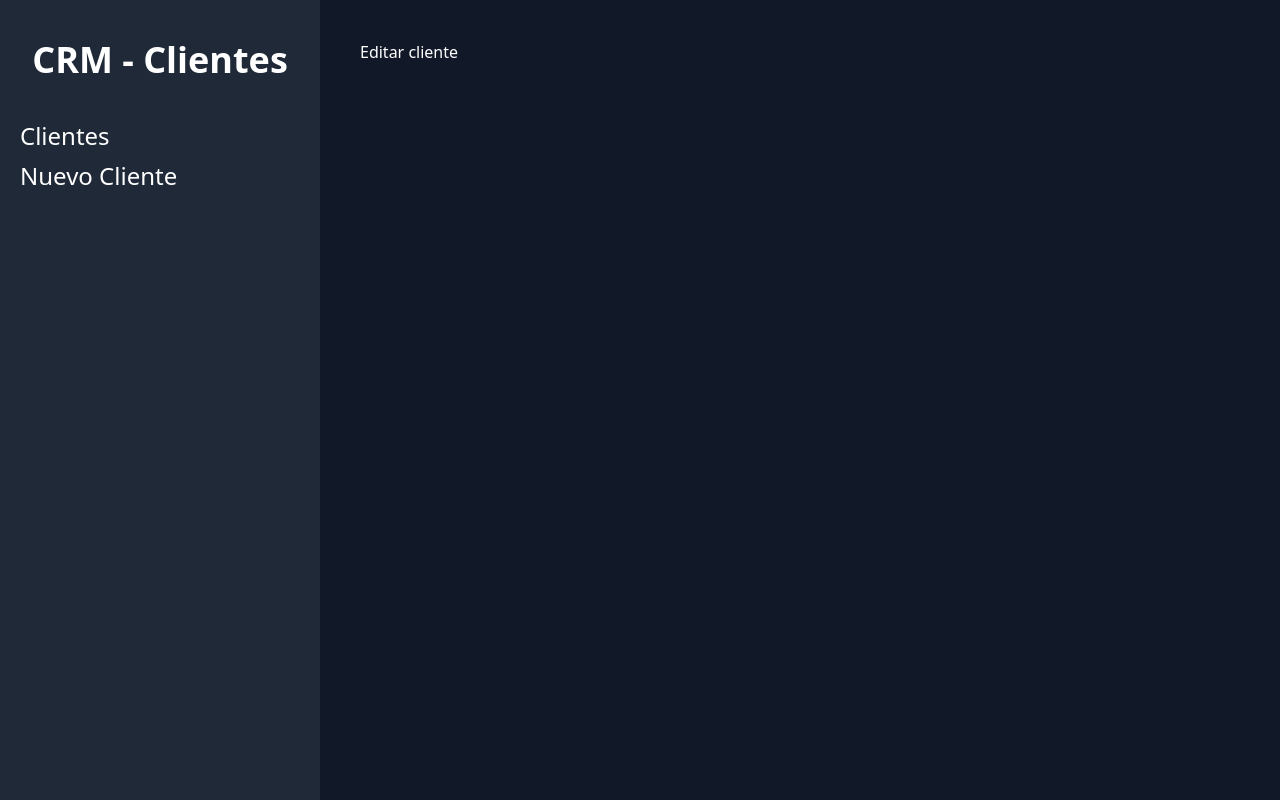
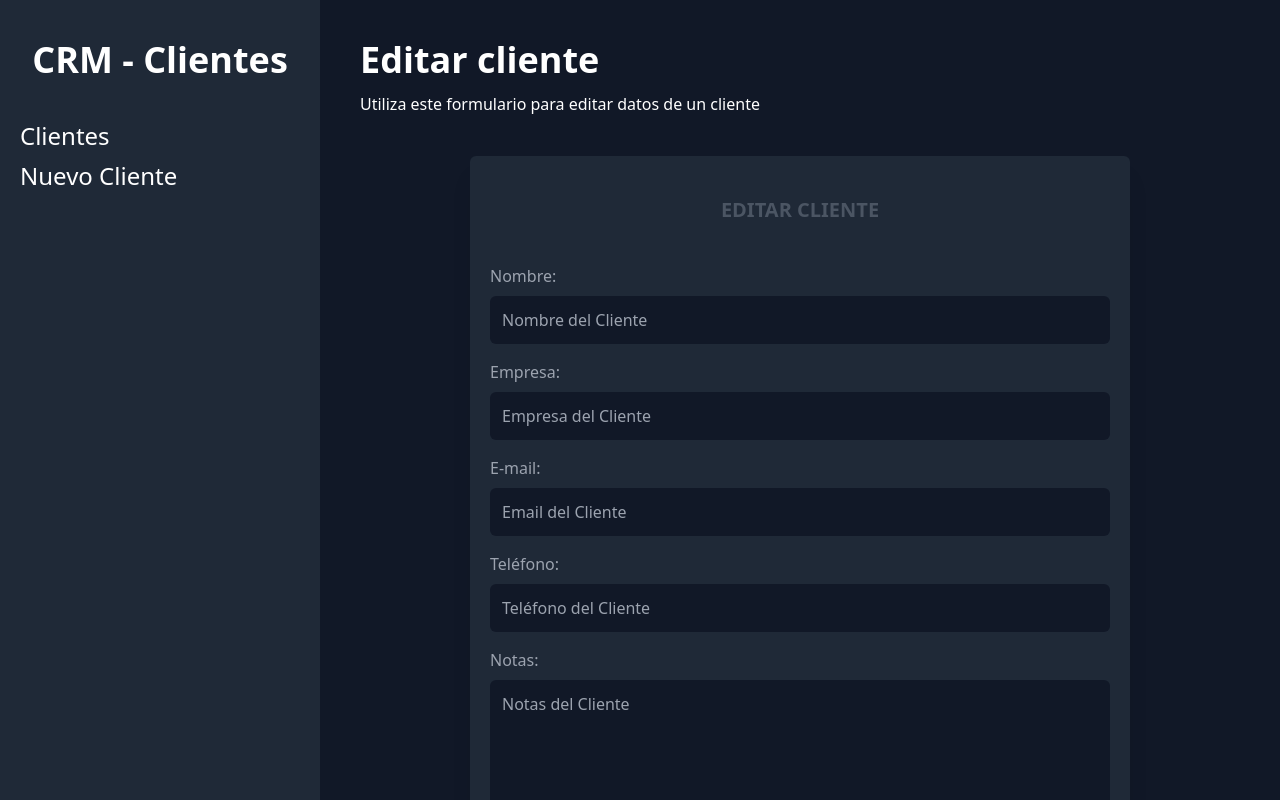
Before and after one commit to JeralPineda/react-admin-clients, a React (Vite) app: page /clientes/editar/1 in a window 1280 px wide. Built offline with nearby package versions, Linux system fonts and the light colour scheme; data requests are answered from the project's data file.

Commit message:
Primeros pasos con la edicion de clientes

```diff
--- a/src/components/Client.jsx
+++ b/src/components/Client.jsx
@@ -1,10 +1,10 @@
 import React from 'react';
-import {useNavigate} from 'react-router-dom';
+import { useNavigate } from 'react-router-dom';
 
-const Client = ({cliente}) => {
+const Client = ({ cliente }) => {
    const navigate = useNavigate();
 
-   const {nombre, empresa, email, telefono, notas, id} = cliente;
+   const { nombre, empresa, email, telefono, notas, id } = cliente;
 
    return (
       <tr className="text-center  hover:bg-gray-700">
@@ -29,7 +29,8 @@
             <button
                //
                type="button"
-               className="bg-blue-500 hover:bg-blue-600 w-full rounded-md  p-2 uppercase font-bold text-xs mb-1">
+               className="bg-blue-500 hover:bg-blue-600 w-full rounded-md  p-2 uppercase font-bold text-xs mb-1"
+               onClick={() => navigate(`/clientes/editar/${id}`)}>
                Editar
             </button>
             <button
--- a/src/pages/EditClient.jsx
+++ b/src/pages/EditClient.jsx
@@ -1,10 +1,39 @@
+import { useEffect, useState } from 'react';
+import { useParams } from 'react-router-dom';
+import Form from '../components/Form';
 
 const EditClient = () => {
-    return (
-        <div>
-            <h1>Editar cliente</h1>
-        </div>
-    )
-}
+   const [cliente, setCliente] = useState({});
+   const [cargando, setCargando] = useState(true);
 
-export default EditClient
+   const { id } = useParams();
+
+   useEffect(() => {
+      const obtenerClienteAPI = async () => {
+         try {
+            const url = `http://localhost:4000/clientes/${id}`;
+
+            const respuesta = await fetch(url);
+            const resultado = await respuesta.json();
+
+            setCliente(resultado);
+         } catch (error) {
+            console.log(error);
+         }
+
+         setCargando(!cargando);
+      };
+      obtenerClienteAPI();
+   }, []);
+
+   return (
+      <div>
+         <h1 className="font-black text-4xl">Editar cliente</h1>
+         <p className="mt-3">Utiliza este formulario para editar datos de un cliente</p>
+
+         <Form titleForm="Editar Cliente" titleButton="Guardar" cliente={cliente} />
+      </div>
+   );
+};
+
+export default EditClient;
```
